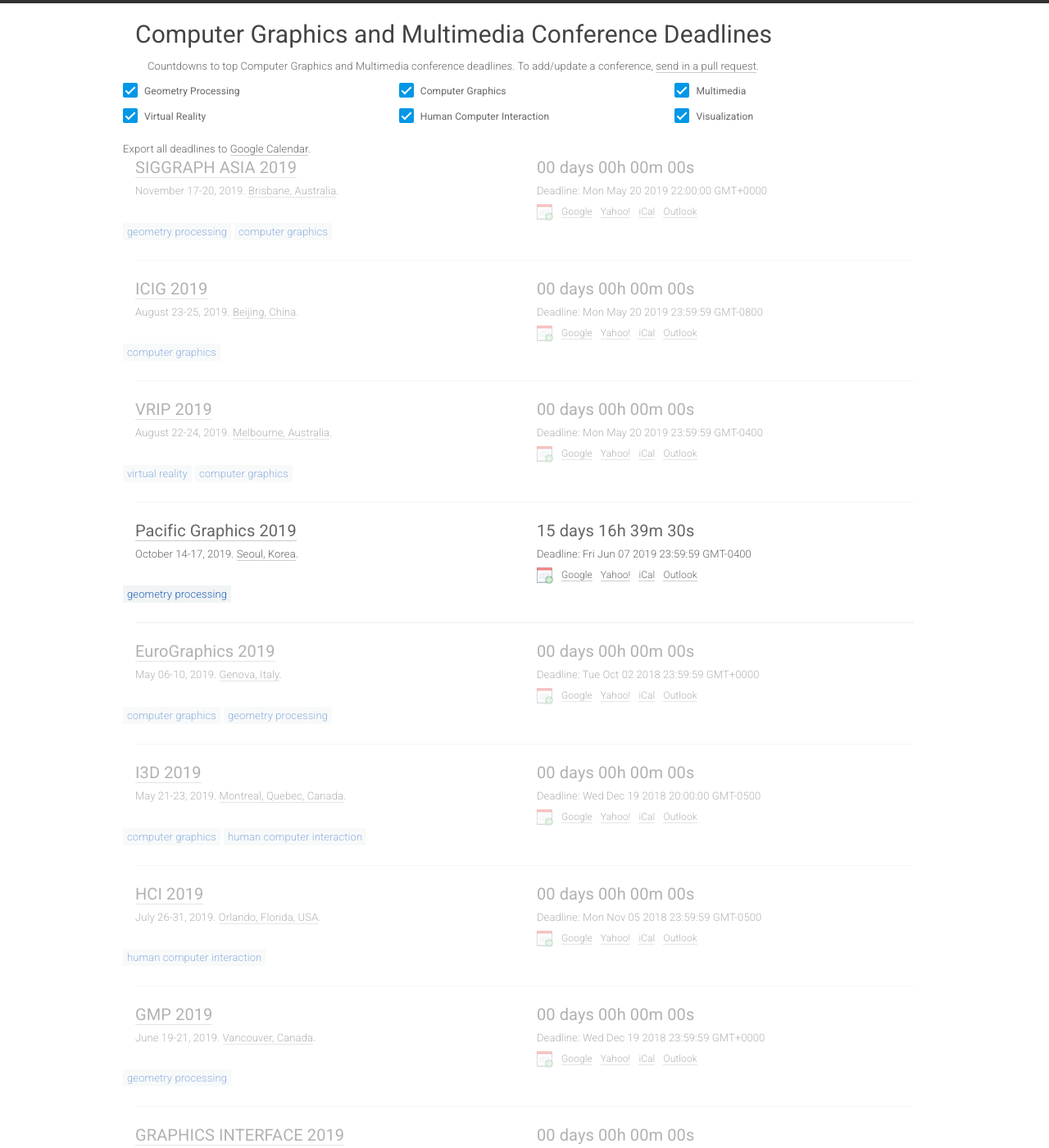
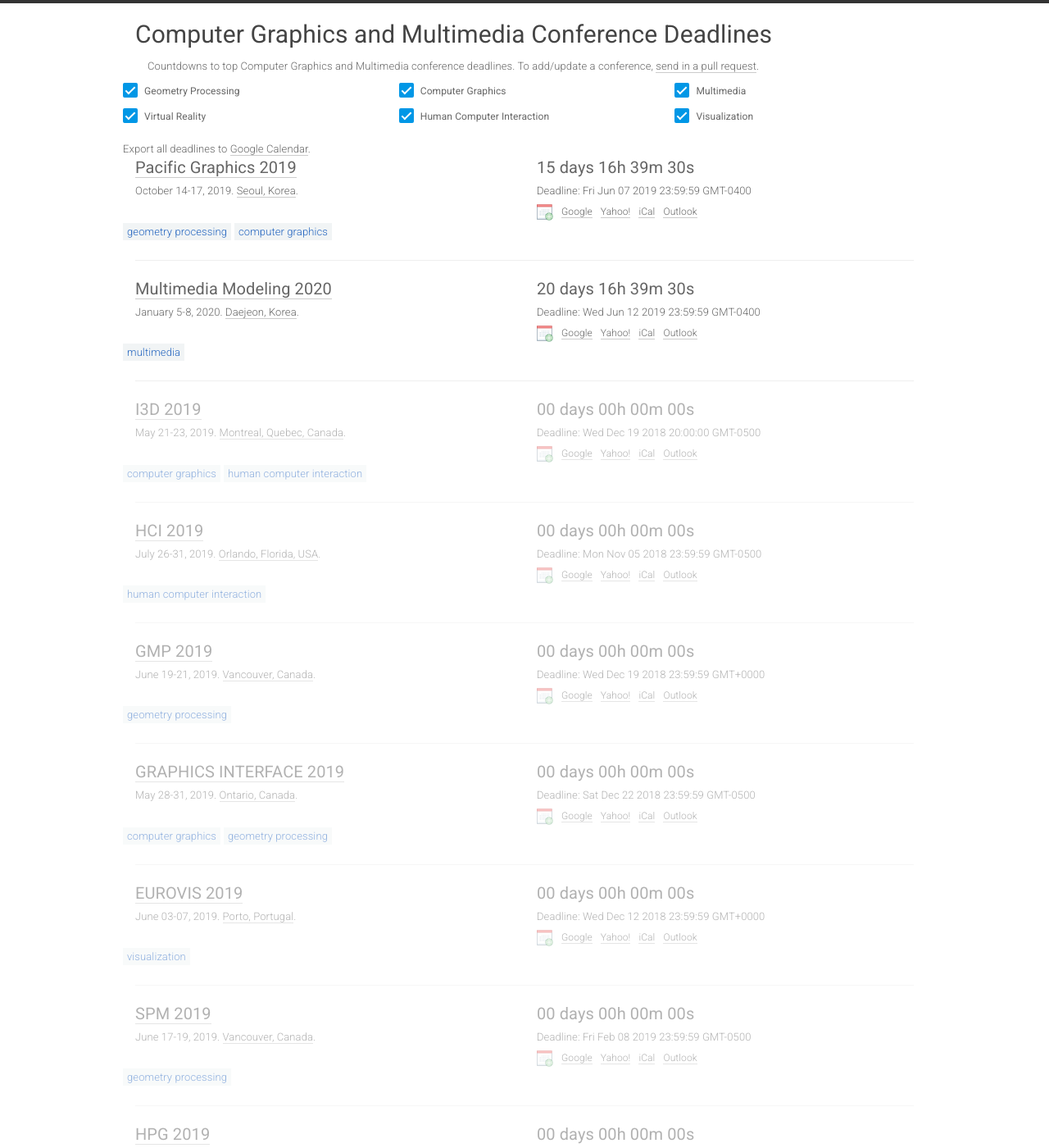
Before and after one commit to JianweiHu94/cgm-deadlines, a Jekyll site: the page built from index.html, in a window 1280 px wide and 1400 px high. Shown: the whole window at 82% size. Built offline with Jekyll 4.4.1, drawn with Linux system fonts in a browser that asks for light colours; nearby versions of some CDN libraries; some of the changed text lies outside the part shown.

Commit message:
Update conferences.yml

```diff
--- a/_data/conferences.yml
+++ b/_data/conferences.yml
@@ -1,37 +1,5 @@
 ---
 
-- title: SIGGRAPH ASIA
-  year: 2019
-  id: sigasia2019
-  link: https://sa2019.siggraph.org
-  deadline: '2019-05-20 22:00:00'
-  timezone: UTC/GMT
-  date: November 17-20, 2019
-  place: Brisbane, Australia
-  sub: GP
-  sub1: CG
-
-- title: ICIG
-  year: 2019
-  id: icig2019
-  link: http://icig2019.csig.org.cn/
-  deadline: '2019-05-20 23:59:59'
-  timezone: UTC-8
-  date: August 23-25, 2019
-  place: Beijing, China
-  sub: CG
-  sub1:
-
-- title: VRIP
-  year: 2019
-  id: virp2019
-  link: http://www.vrip.org/
-  deadline: '2019-05-20 23:59:59'
-  timezone:
-  date: August 22-24, 2019
-  place: Melbourne, Australia
-  sub: VR
-  sub1: CG
 
 - title: Pacific Graphics
   year: 2019
@@ -42,18 +10,18 @@
   date: October 14-17, 2019
   place: Seoul, Korea
   sub: GP
-  sub1: GP
+  sub1: CG
 
-- title: EuroGraphics
-  year: 2019
-  id: eg2019
-  link: https://www.eurographics2019.it
-  deadline: '2018-10-02 23:59:59'
-  timezone: UTC
-  date: May 06-10, 2019
-  place: Genova, Italy
-  sub: CG
-  sub1: GP
+- title: Multimedia Modeling
+  year: 2020
+  id: mmm2020
+  link: http://www.mmm2020.kr/
+  deadline: '2019-06-12 23:59:59'
+  timezone:
+  date: January 5-8, 2020
+  place: Daejeon, Korea
+  sub: MM
+  sub1: MM
 
 - title: I3D
   year: 2019
@@ -198,3 +166,36 @@
   place: Strasbourg, France
   sub: GP
   sub1: GP
+
+- title: SIGGRAPH ASIA
+  year: 2019
+  id: sigasia2019
+  link: https://sa2019.siggraph.org
+  deadline: '2019-05-20 22:00:00'
+  timezone: UTC/GMT
+  date: November 17-20, 2019
+  place: Brisbane, Australia
+  sub: GP
+  sub1: CG
+
+- title: ICIG
+  year: 2019
+  id: icig2019
+  link: http://icig2019.csig.org.cn/
+  deadline: '2019-05-20 23:59:59'
+  timezone: UTC-8
+  date: August 23-25, 2019
+  place: Beijing, China
+  sub: CG
+  sub1:
+
+- title: VRIP
+  year: 2019
+  id: virp2019
+  link: http://www.vrip.org/
+  deadline: '2019-05-20 23:59:59'
+  timezone:
+  date: August 22-24, 2019
+  place: Melbourne, Australia
+  sub: VR
+  sub1: CG
```
